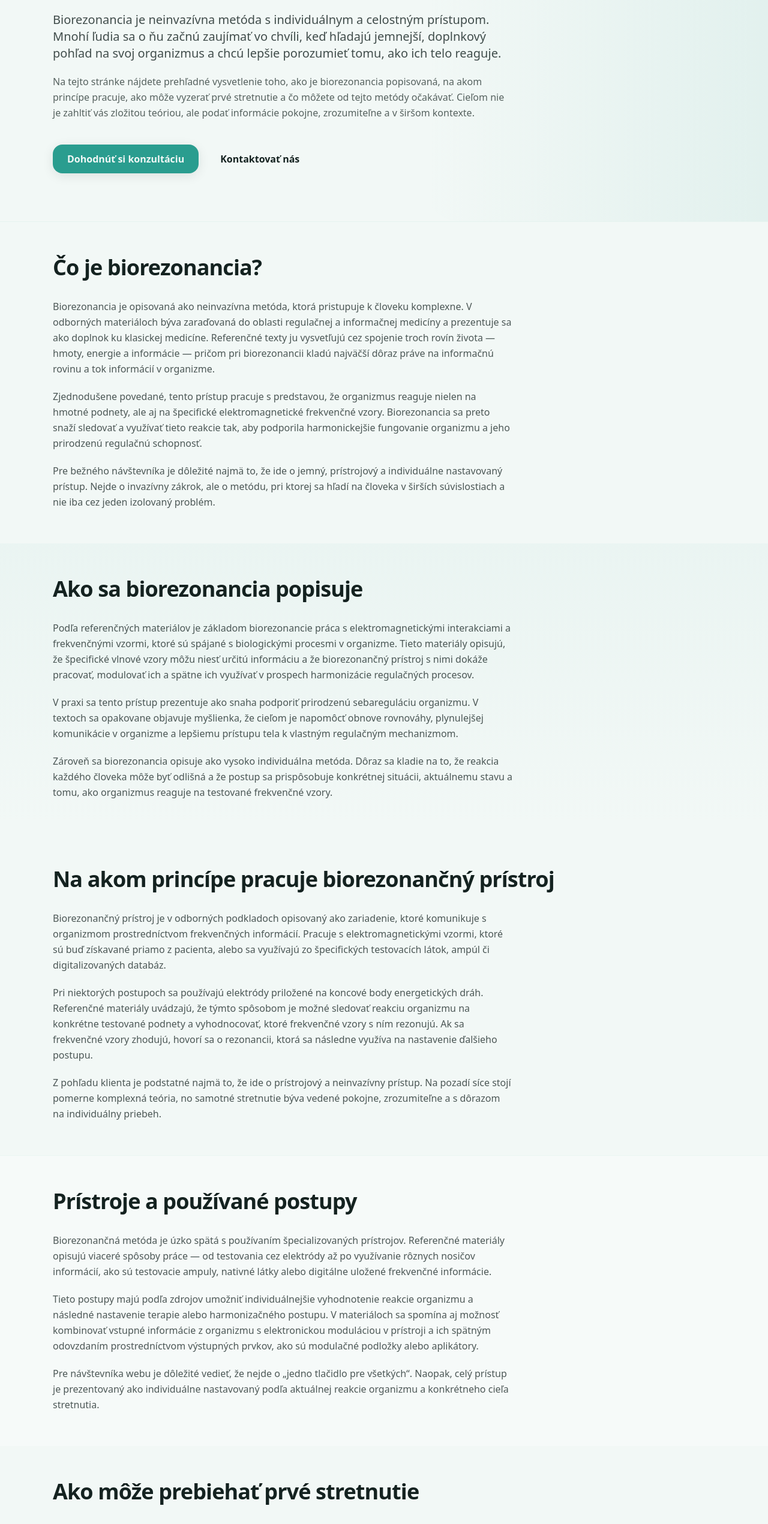
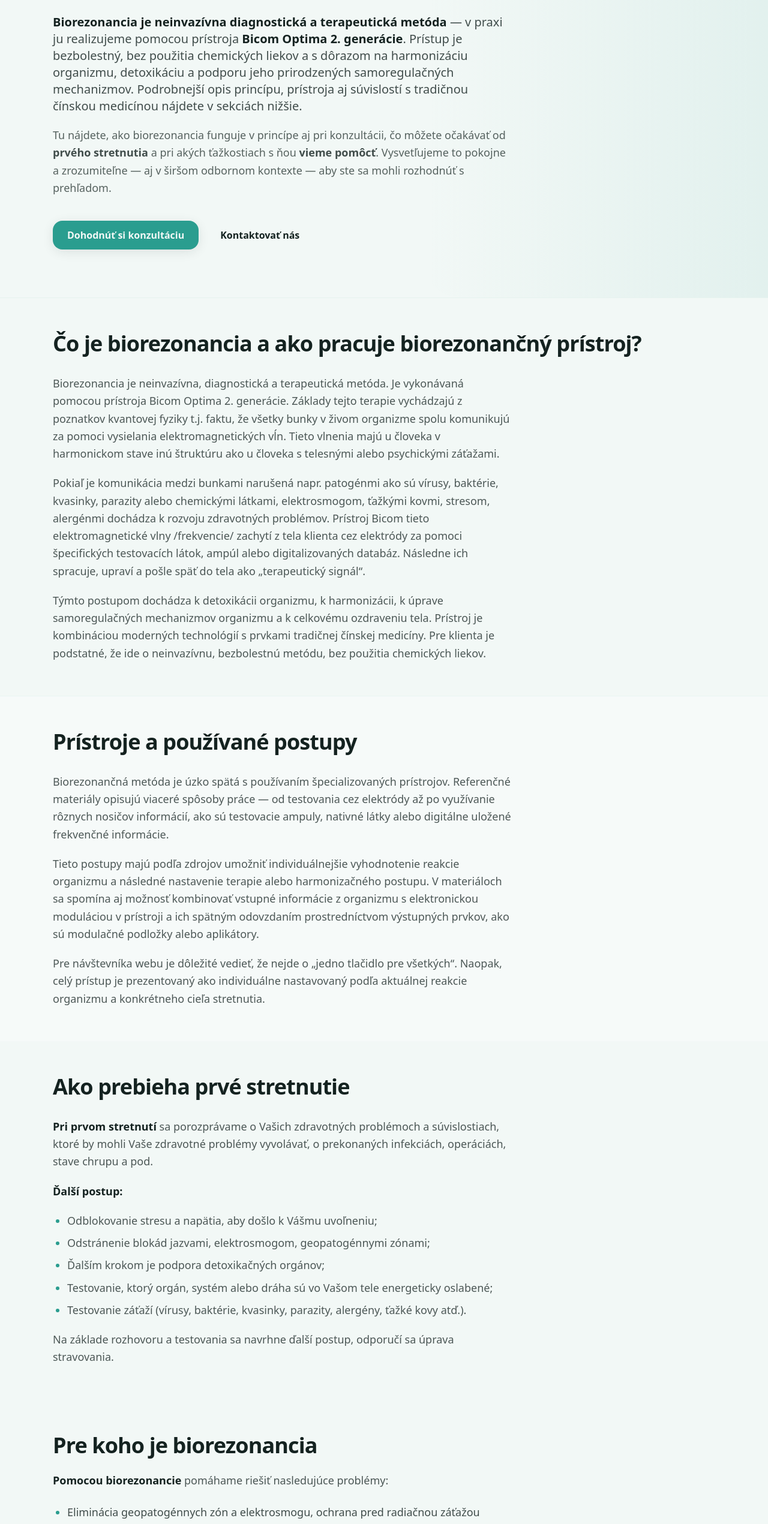
Before and after one commit to daviddiczhazy/biorezonanciakosice, a Nuxt app: page /informacie in a window 1280 px wide. Shown: the part 234-2775 px from the top of the page at 60% size. Built offline with nearby package versions, Linux system fonts and the light colour scheme.

Commit message:
text and faq updates

```diff
--- a/app/pages/informacie.vue
+++ b/app/pages/informacie.vue
@@ -8,49 +8,32 @@ useSeoMeta({
     "Zistite viac o biorezonancii, jej princípe, priebehu stretnutia a prístrojovom prístupe. Prehľadné informácie v zrozumiteľnej slovenčine.",
 });
 
-const forWhoBullets = [
-  "pre ľudí, ktorí majú záujem o neinvazívny prístup",
-  "pre tých, ktorí preferujú individuálnu konzultáciu",
-  "pre ľudí, ktorí chcú lepšie porozumieť reakciám svojho tela",
-  "pre tých, ktorí hľadajú doplnkový pohľad popri bežnej starostlivosti",
-  "pre ľudí, ktorým vyhovuje celostný a pokojný prístup",
-] as const;
-
-const faqItems = [
-  {
-    q: "Čo je biorezonancia?",
-    a: "Biorezonancia je neinvazívna metóda, ktorá je opisovaná ako práca s frekvenčnými vzormi organizmu a s individuálnym, celostným prístupom. Je prezentovaná ako doplnkový prístup, ktorý sa snaží podporiť prirodzenú rovnováhu organizmu.",
-  },
-  {
-    q: "Na akom princípe funguje?",
-    a: "Referenčné materiály ju opisujú cez biofyzikálny princíp a prácu s elektromagnetickými frekvenčnými vzormi. Biorezonančný prístroj sleduje reakciu organizmu na určité frekvenčné podnety a podľa toho sa nastavuje ďalší postup.",
-  },
-  {
-    q: "Ako prebieha prvá návšteva?",
-    a: "Prvá návšteva zvyčajne zahŕňa úvodný rozhovor, vysvetlenie priebehu, samotné sedenie a následné odporúčanie ďalšieho postupu. Dôležitou súčasťou je priestor na otázky a pokojné vysvetlenie celej metódy.",
-  },
-  {
-    q: "Je stretnutie bolestivé?",
-    a: "Biorezonancia sa bežne opisuje ako neinvazívny prístup. Samotné stretnutie býva vedené pokojne a bez invazívnych zásahov.",
-  },
-  {
-    q: "Ako dlho trvá jedno stretnutie?",
-    a: "Dĺžka stretnutia sa môže líšiť podľa konkrétneho postupu a vašej situácie. Presnejšie informácie je najlepšie dohodnúť pri objednaní konzultácie.",
-  },
-  {
-    q: "Je tento prístup vhodný pre každého?",
-    a: "Vhodnosť je vždy individuálna. Najlepšie je posúdiť ju osobne podľa vašej konkrétnej situácie, očakávaní a priebehu úvodnej konzultácie.",
-  },
-  {
-    q: "Existujú k biorezonancii aj štúdie?",
-    a: "Na referenčných stránkach sú uvedené viaceré odborné podklady a publikované materiály. Medzi nimi je napríklad aj pilotná štúdia o odvykaní od fajčenia, ktorá uvádza pozitívne výsledky a absenciu klinicky pozorovaných vedľajších účinkov počas sledovania.",
-  },
+/** Sekcia „Pre koho je biorezonancia“ — zoznam tém. */
+const biorezonanciaProblems = [
+  "Eliminácia geopatogénnych zón a elektrosmogu, ochrana pred radiačnou záťažou (mobilné telefóny, WiFi, 5G siete, röntgenové žiarenie)",
+  "Poruchy imunitného systému – oslabená imunita",
+  "Alergie",
+  "Únava, chronický únavový syndróm",
+  "Bolesti svalov, kĺbov, hlavy",
+  "Psychická nerovnováha, úzkosť, depresia, strachy",
+  "Stavy spojené s menopauzou, menštruačné problémy – bolestivá menštruácia, PMS",
+  "Hormonálne rozvrátenie, návaly tepla, studené končatiny",
+  "Poruchy metabolizmu – cukrovka, vysoký cholesterol, zvýšená hladina kyseliny močovej",
+  "Zaťaženie vnútorných orgánov – pečeň, žlčník, obličky, pankreas, žalúdok, pľúca, srdce, lymfa, črevá",
+  "Eliminácia patogénov – vírusov (vrátane herpetických, EBV), baktérií (vrátane borélií, mykoplazmy, chlamídií), kvasiniek, plesní, parazitov",
+  "Detoxikácia a harmonizácia organizmu",
+  "Prevencia a rekonvalescencia po chorobe, operáciách",
+  "Vyvedenie záťaží toxických metabolitov pre lepšiu znášanlivosť chemoterapie a rádioterapie",
+  "Závislosť na cigaretách, tabakových výrobkoch, alkohole, sladkostiach",
+  "Ochorenia zubov a ďasien",
+  "Chudnutie",
+  "Poúrazové stavy",
 ] as const;
 </script>
 
 <template>
   <div>
-    <!-- SEKCIA 1 — HERO -->
+    <!-- 1 — Hero / úvod -->
     <section class="relative overflow-hidden py-16 sm:py-20">
       <div
         class="pointer-events-none absolute inset-y-0 right-0 w-full max-w-xl bg-gradient-to-l from-primary/[0.08] to-transparent rounded-l-[3rem] sm:rounded-l-[4rem]"
@@ -58,7 +41,7 @@ const faqItems = [
       />
       <SectionContainer class="relative">
         <p
-          class="text-sm font-semibold tracking-wide text-primary-dark/85 uppercase"
+          class="text-base font-semibold tracking-wide text-primary-dark/85 uppercase"
         >
           Viac o metóde
         </p>
@@ -70,17 +53,26 @@ const faqItems = [
         <p
           class="mt-6 max-w-3xl text-lg sm:text-xl text-text/80 leading-relaxed"
         >
-          Biorezonancia je neinvazívna metóda s individuálnym a celostným
-          prístupom. Mnohí ľudia sa o ňu začnú zaujímať vo chvíli, keď hľadajú
-          jemnejší, doplnkový pohľad na svoj organizmus a chcú lepšie porozumieť
-          tomu, ako ich telo reaguje.
+          <strong class="font-semibold text-text"
+            >Biorezonancia je neinvazívna diagnostická a terapeutická
+            metóda</strong
+          >
+          — v praxi ju realizujeme pomocou prístroja
+          <strong class="font-semibold text-text"
+            >Bicom Optima 2. generácie</strong
+          >. Prístup je bezbolestný, bez použitia chemických liekov a s dôrazom
+          na harmonizáciu organizmu, detoxikáciu a podporu jeho prirodzených
+          samoregulačných mechanizmov. Podrobnejší opis princípu, prístroja aj
+          súvislostí s tradičnou čínskou medicínou nájdete v sekciách nižšie.
         </p>
-        <p class="mt-5 max-w-3xl text-base text-text/70 leading-relaxed">
-          Na tejto stránke nájdete prehľadné vysvetlenie toho, ako je
-          biorezonancia popisovaná, na akom princípe pracuje, ako môže vyzerať
-          prvé stretnutie a čo môžete od tejto metódy očakávať. Cieľom nie je
-          zahltiť vás zložitou teóriou, ale podať informácie pokojne,
-          zrozumiteľne a v širšom kontexte.
+        <p class="mt-5 max-w-3xl text-lg text-text/70 leading-relaxed">
+          Tu nájdete, ako biorezonancia funguje v princípe aj pri konzultácii,
+          čo môžete očakávať od
+          <strong class="font-semibold text-text/80">prvého stretnutia</strong>
+          a pri akých ťažkostiach s ňou
+          <strong class="font-semibold text-text/80">vieme pomôcť</strong>.
+          Vysvetľujeme to pokojne a zrozumiteľne — aj v širšom odbornom kontexte
+          — aby ste sa mohli rozhodnúť s prehľadom.
         </p>
         <div class="mt-10 flex flex-col sm:flex-row gap-3 sm:items-center">
           <BaseButton to="/kontakt" variant="primary" size="lg">
@@ -102,108 +94,42 @@ const faqItems = [
     <section class="py-14 sm:py-18 border-t border-primary-light/15">
       <SectionContainer>
         <h2 class="text-3xl sm:text-4xl font-bold tracking-tight text-text">
-          Čo je biorezonancia?
+          Čo je biorezonancia a ako pracuje biorezonančný prístroj?
         </h2>
         <div
-          class="mt-8 max-w-3xl space-y-5 text-base text-text/75 leading-relaxed"
+          class="mt-8 max-w-3xl space-y-5 text-lg text-text/75 leading-relaxed"
         >
           <p>
-            Biorezonancia je opisovaná ako neinvazívna metóda, ktorá pristupuje
-            k človeku komplexne. V odborných materiáloch býva zaraďovaná do
-            oblasti regulačnej a informačnej medicíny a prezentuje sa ako
-            doplnok ku klasickej medicíne. Referenčné texty ju vysvetľujú cez
-            spojenie troch rovín života — hmoty, energie a informácie — pričom
-            pri biorezonancii kladú najväčší dôraz práve na informačnú rovinu a
-            tok informácií v organizme.
+            Biorezonancia je neinvazívna, diagnostická a terapeutická metóda. Je
+            vykonávaná pomocou prístroja Bicom Optima 2. generácie. Základy
+            tejto terapie vychádzajú z poznatkov kvantovej fyziky t.j. faktu, že
+            všetky bunky v živom organizme spolu komunikujú za pomoci vysielania
+            elektromagnetických vĺn. Tieto vlnenia majú u človeka v harmonickom
+            stave inú štruktúru ako u človeka s telesnými alebo psychickými
+            záťažami.
           </p>
           <p>
-            Zjednodušene povedané, tento prístup pracuje s predstavou, že
-            organizmus reaguje nielen na hmotné podnety, ale aj na špecifické
-            elektromagnetické frekvenčné vzory. Biorezonancia sa preto snaží
-            sledovať a využívať tieto reakcie tak, aby podporila harmonickejšie
-            fungovanie organizmu a jeho prirodzenú regulačnú schopnosť.
+            Pokiaľ je komunikácia medzi bunkami narušená napr. patogénmi ako sú
+            vírusy, baktérie, kvasinky, parazity alebo chemickými látkami,
+            elektrosmogom, ťažkými kovmi, stresom, alergénmi dochádza k rozvoju
+            zdravotných problémov. Prístroj Bicom tieto elektromagnetické vlny
+            /frekvencie/ zachytí z tela klienta cez elektródy za pomoci
+            špecifických testovacích látok, ampúl alebo digitalizovaných
+            databáz. Následne ich spracuje, upraví a pošle späť do tela ako
+            „terapeutický signál“.
           </p>
           <p>
-            Pre bežného návštevníka je dôležité najmä to, že ide o jemný,
-            prístrojový a individuálne nastavovaný prístup. Nejde o invazívny
-            zákrok, ale o metódu, pri ktorej sa hľadí na človeka v širších
-            súvislostiach a nie iba cez jeden izolovaný problém.
+            Týmto postupom dochádza k detoxikácii organizmu, k harmonizácii, k
+            úprave samoregulačných mechanizmov organizmu a k celkovému
+            ozdraveniu tela. Prístroj je kombináciou moderných technológií s
+            prvkami tradičnej čínskej medicíny. Pre klienta je podstatné, že ide
+            o neinvazívnu, bezbolestnú metódu, bez použitia chemických liekov.
           </p>
         </div>
       </SectionContainer>
     </section>
 
-    <!-- SEKCIA 3 -->
-    <section
-      class="py-14 sm:py-18 bg-gradient-to-b from-primary/[0.04] to-transparent"
-    >
-      <SectionContainer>
-        <h2 class="text-3xl sm:text-4xl font-bold tracking-tight text-text">
-          Ako sa biorezonancia popisuje
-        </h2>
-        <div
-          class="mt-8 max-w-3xl space-y-5 text-base text-text/75 leading-relaxed"
-        >
-          <p>
-            Podľa referenčných materiálov je základom biorezonancie práca s
-            elektromagnetickými interakciami a frekvenčnými vzormi, ktoré sú
-            spájané s biologickými procesmi v organizme. Tieto materiály
-            opisujú, že špecifické vlnové vzory môžu niesť určitú informáciu a
-            že biorezonančný prístroj s nimi dokáže pracovať, modulovať ich a
-            spätne ich využívať v prospech harmonizácie regulačných procesov.
-          </p>
-          <p>
-            V praxi sa tento prístup prezentuje ako snaha podporiť prirodzenú
-            sebareguláciu organizmu. V textoch sa opakovane objavuje myšlienka,
-            že cieľom je napomôcť obnove rovnováhy, plynulejšej komunikácie v
-            organizme a lepšiemu prístupu tela k vlastným regulačným
-            mechanizmom.
-          </p>
-          <p>
-            Zároveň sa biorezonancia opisuje ako vysoko individuálna metóda.
-            Dôraz sa kladie na to, že reakcia každého človeka môže byť odlišná a
-            že postup sa prispôsobuje konkrétnej situácii, aktuálnemu stavu a
-            tomu, ako organizmus reaguje na testované frekvenčné vzory.
-          </p>
-        </div>
-      </SectionContainer>
-    </section>
-
-    <!-- SEKCIA 4 -->
-    <section class="py-14 sm:py-18">
-      <SectionContainer>
-        <h2 class="text-3xl sm:text-4xl font-bold tracking-tight text-text">
-          Na akom princípe pracuje biorezonančný prístroj
-        </h2>
-        <div
-          class="mt-8 max-w-3xl space-y-5 text-base text-text/75 leading-relaxed"
-        >
-          <p>
-            Biorezonančný prístroj je v odborných podkladoch opisovaný ako
-            zariadenie, ktoré komunikuje s organizmom prostredníctvom
-            frekvenčných informácií. Pracuje s elektromagnetickými vzormi, ktoré
-            sú buď získavané priamo z pacienta, alebo sa využívajú zo
-            špecifických testovacích látok, ampúl či digitalizovaných databáz.
-          </p>
-          <p>
-            Pri niektorých postupoch sa používajú elektródy priložené na koncové
-            body energetických dráh. Referenčné materiály uvádzajú, že týmto
-            spôsobom je možné sledovať reakciu organizmu na konkrétne testované
-            podnety a vyhodnocovať, ktoré frekvenčné vzory s ním rezonujú. Ak sa
-            frekvenčné vzory zhodujú, hovorí sa o rezonancii, ktorá sa následne
-            využíva na nastavenie ďalšieho postupu.
-          </p>
-          <p>
-            Z pohľadu klienta je podstatné najmä to, že ide o prístrojový a
-            neinvazívny prístup. Na pozadí síce stojí pomerne komplexná teória,
-            no samotné stretnutie býva vedené pokojne, zrozumiteľne a s dôrazom
-            na individuálny priebeh.
-          </p>
-        </div>
-      </SectionContainer>
-    </section>
-
-    <!-- SEKCIA 5 -->
+    <!-- 3 — Prístroje a postupy (referenčný kontext) -->
     <section
       class="py-14 sm:py-18 border-t border-primary-light/15 bg-white/30"
     >
@@ -212,7 +138,7 @@ const faqItems = [
           Prístroje a používané postupy
         </h2>
         <div
-          class="mt-8 max-w-3xl space-y-5 text-base text-text/75 leading-relaxed"
+          class="mt-8 max-w-3xl space-y-5 text-lg text-text/75 leading-relaxed"
         >
           <p>
             Biorezonančná metóda je úzko spätá s používaním špecializovaných
@@ -243,71 +169,73 @@ const faqItems = [
     <section class="py-14 sm:py-18">
       <SectionContainer>
         <h2 class="text-3xl sm:text-4xl font-bold tracking-tight text-text">
-          Ako môže prebiehať prvé stretnutie
+          Ako prebieha prvé stretnutie
         </h2>
         <div
-          class="mt-8 max-w-3xl space-y-5 text-base text-text/75 leading-relaxed"
+          class="mt-8 max-w-3xl space-y-5 text-lg text-text/75 leading-relaxed"
         >
           <p>
-            Prvé stretnutie býva spravidla zamerané na úvodný rozhovor. Cieľom
-            je lepšie pochopiť vašu situáciu, zodpovedať základné otázky a
-            vysvetliť, ako samotné sedenie prebieha. Tento úvod je dôležitý
-            najmä preto, aby ste presne vedeli, čo môžete očakávať a cítili sa
-            počas celej návštevy komfortne.
+            <strong class="font-semibold text-text">Pri prvom stretnutí</strong>
+            sa porozprávame o Vašich zdravotných problémoch a súvislostiach,
+            ktoré by mohli Vaše zdravotné problémy vyvolávať, o prekonaných
+            infekciách, operáciách, stave chrupu a pod.
           </p>
           <p>
-            Nasleduje samotná práca s biorezonančným prístrojom. Presný priebeh
-            môže byť individuálny podľa zvoleného postupu, typu testovania a
-            toho, s čím človek prichádza. Vždy je však dôležité, aby bol celý
-            proces vedený pokojne, zrozumiteľne a s priestorom na otázky.
+            <strong class="font-semibold text-text">Ďalší postup:</strong>
           </p>
+          <ul class="list-disc pl-6 space-y-2 marker:text-primary text-text/75">
+            <li>Odblokovanie stresu a napätia, aby došlo k Vášmu uvoľneniu;</li>
+            <li>
+              Odstránenie blokád jazvami, elektrosmogom, geopatogénnymi zónami;
+            </li>
+            <li>Ďalším krokom je podpora detoxikačných orgánov;</li>
+            <li>
+              Testovanie, ktorý orgán, systém alebo dráha sú vo Vašom tele
+              energeticky oslabené;
+            </li>
+            <li>
+              Testovanie záťaží (vírusy, baktérie, kvasinky, parazity, alergény,
+              ťažké kovy atď.).
+            </li>
+          </ul>
           <p>
-            Na záver sa zvyčajne preberá ďalší postup. Môže ísť o odporúčanie
-            pokračovania, vysvetlenie ďalších krokov alebo jednoduché zhrnutie
-            toho, čo bolo počas stretnutia riešené. Pre mnohých ľudí je práve
-            táto zrozumiteľnosť a individuálny prístup jedným z dôvodov, prečo
-            ich biorezonancia osloví.
+            Na základe rozhovoru a testovania sa navrhne ďalší postup, odporučí
+            sa úprava stravovania.
           </p>
         </div>
       </SectionContainer>
     </section>
 
-    <!-- SEKCIA 7 -->
+    <!-- 5 — Pre koho (indikácie) -->
     <section
       class="py-14 sm:py-18 bg-gradient-to-b from-primary-light/12 to-transparent"
     >
       <SectionContainer>
         <h2 class="text-3xl sm:text-4xl font-bold tracking-tight text-text">
-          Pre koho môže byť biorezonancia zaujímavá
+          Pre koho je biorezonancia
         </h2>
-        <p class="mt-6 max-w-3xl text-base text-text/75 leading-relaxed">
-          Biorezonancia môže byť zaujímavá najmä pre ľudí, ktorí hľadajú jemný a
-          individuálny prístup a chcú sa na svoj organizmus pozrieť
-          komplexnejšie.
+        <p class="mt-6 max-w-3xl text-lg text-text/75 leading-relaxed">
+          <strong class="font-semibold text-text">Pomocou biorezonancie</strong>
+          pomáhame riešiť nasledujúce problémy:
         </p>
         <ul
-          class="mt-8 max-w-3xl space-y-3 text-base text-text/80 leading-relaxed list-disc pl-6 marker:text-primary"
+          class="mt-6 max-w-3xl space-y-2.5 text-lg text-text/80 leading-relaxed list-disc pl-6 marker:text-primary"
         >
-          <li v-for="item in forWhoBullets" :key="item">
+          <li v-for="item in biorezonanciaProblems" :key="item">
             {{ item }}
           </li>
         </ul>
-        <p class="mt-8 max-w-3xl text-base text-text/75 leading-relaxed">
-          Každý človek je však individuálny. Preto má najväčší zmysel posudzovať
-          vhodnosť tejto metódy osobne, podľa konkrétnej situácie, očakávaní a
-          priebehu úvodnej konzultácie.
-        </p>
       </SectionContainer>
     </section>
 
-    <!-- SEKCIA 8 -->
+    <!-- 6 — Štúdie a podklady -->
     <section class="py-14 sm:py-18 border-t border-primary-light/15">
       <SectionContainer>
         <h2 class="text-3xl sm:text-4xl font-bold tracking-tight text-text">
           Odborné podklady a dostupné štúdie
         </h2>
         <div
-          class="mt-8 max-w-3xl space-y-5 text-base text-text/75 leading-relaxed"
+          class="mt-8 max-w-3xl space-y-5 text-lg text-text/75 leading-relaxed"
         >
           <p>
             S biorezonanciou sa často spája aj otázka odborných podkladov,
@@ -336,14 +264,14 @@ const faqItems = [
       </SectionContainer>
     </section>
 
-    <!-- SEKCIA 9 -->
+    <!-- 7 — Prečo ľudia vyhľadávajú -->
     <section class="py-14 sm:py-18">
       <SectionContainer>
         <h2 class="text-3xl sm:text-4xl font-bold tracking-tight text-text">
           Prečo ľudia vyhľadávajú biorezonanciu
         </h2>
         <div
-          class="mt-8 max-w-3xl space-y-5 text-base text-text/75 leading-relaxed"
+          class="mt-8 max-w-3xl space-y-5 text-lg text-text/75 leading-relaxed"
         >
           <p>
             Ľudia sa o biorezonanciu zaujímajú z rôznych dôvodov. Niekto hľadá
@@ -368,6 +296,7 @@ const faqItems = [
 
     <!-- SEKCIA 10 -->
     <CtaSection
+      larger-subtitle
       title="Máte otázky alebo si chcete dohodnúť konzultáciu?"
       subtitle="Radi vám vysvetlíme priebeh prvého stretnutia, odpovieme na vaše otázky a pomôžeme vám zistiť, či je tento prístup vhodný práve pre vás. Ak hľadáte pokojný, individuálny a zrozumiteľný prístup, prvá konzultácia môže byť dobrým začiatkom."
       primaryCta="Dohodnúť si konzultáciu"
```
Also changed, not shown: app/components/landing/CtaSection.vue (+10 -2 lines), app/pages/index.vue (+11 -11 lines).
